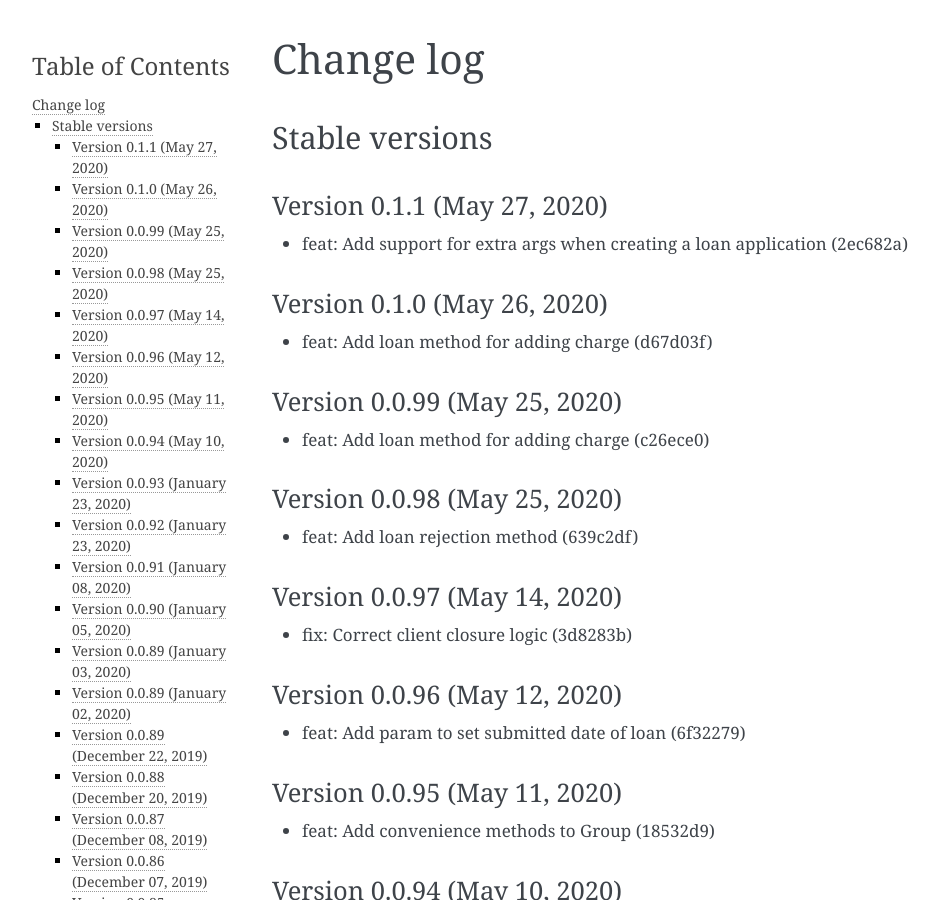
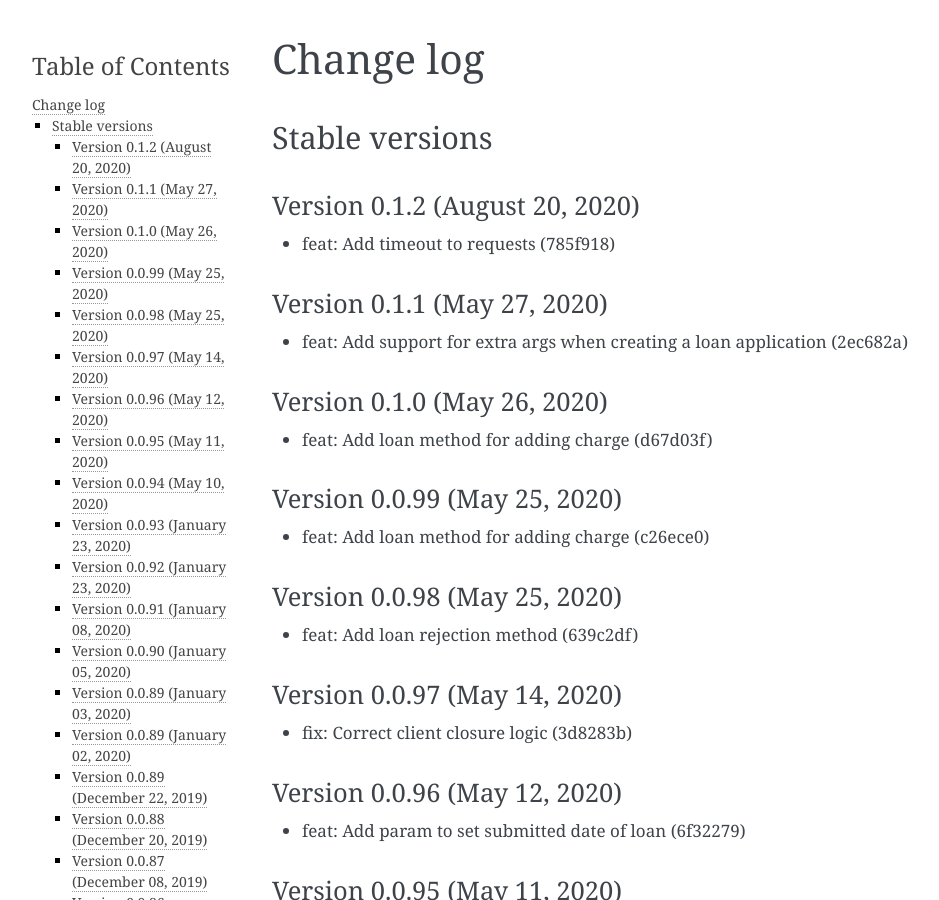
Before and after one commit to mobidevke/PyFineract, a Sphinx documentation site: the page built from docs/changes.rst, in a window 1280 px wide and 900 px high. Shown: the whole window, without its empty margins (148-1087 px from the left). Built offline with Sphinx 7.4.7, drawn with Linux system fonts in a browser that asks for light colours; formulas are drawn with MathJax 3.

Commit message:
Publish version 0.1.2

```diff
--- a/docs/changes.rst
+++ b/docs/changes.rst
@@ -3,6 +3,11 @@ Change log
 
 Stable versions
 ~~~~~~~~~~~~~~~
+
+Version 0.1.2 (August 20, 2020)
+-------------------------------------
+
+* feat: Add timeout to requests (785f918)
 
 Version 0.1.1 (May 27, 2020)
 -------------------------------------
--- a/setup.py
+++ b/setup.py
@@ -2,7 +2,7 @@ import textwrap
 
 import setuptools
 
-version = "0.1.1"
+version = "0.1.2"
 
 if __name__ == '__main__':
     setuptools.setup(
```
